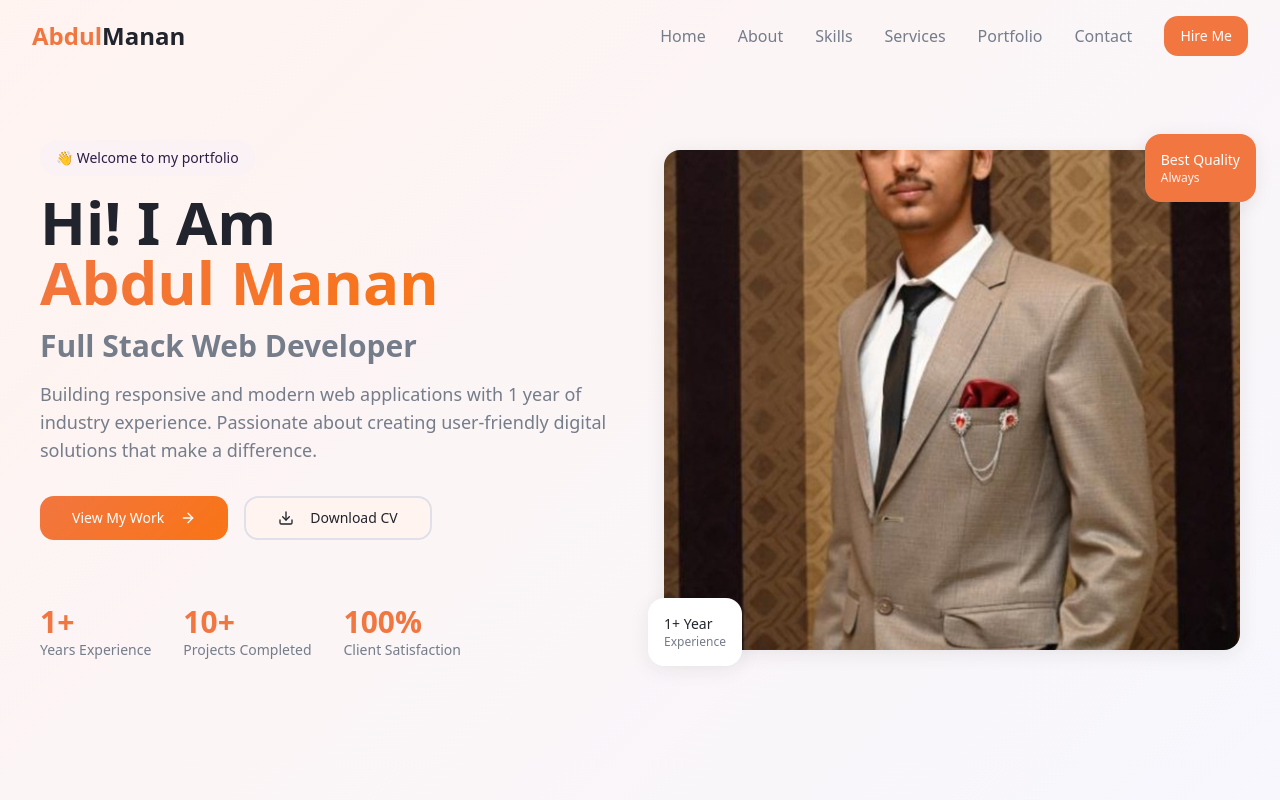
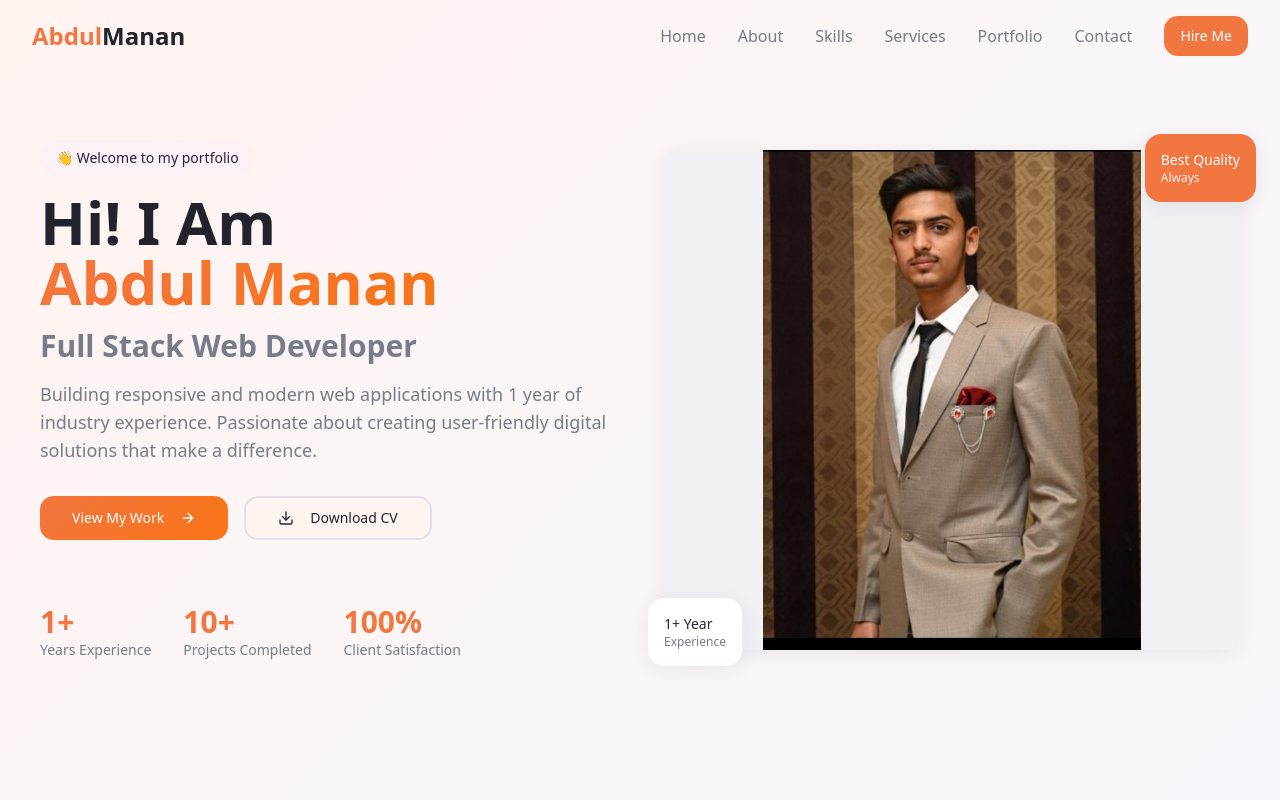
Before and after one commit to Manan123-stack/abdulportfolio, a React (Vite) app: page / in a window 1280 px wide. Shown: the top 800 px of the page. Built offline with nearby package versions, Linux system fonts and the light colour scheme.

Commit message:
Center profile picture
Center the profile picture in the hero section to ensure the full image is visible within its container.

```diff
--- a/src/components/HeroSection.tsx
+++ b/src/components/HeroSection.tsx
@@ -69,11 +69,11 @@ const HeroSection = () => {
           {/* Right Content - Image */}
           <div className="relative">
             <div className="relative">
-              <div className="w-full h-[500px] rounded-lg overflow-hidden shadow-portfolio">
+              <div className="w-full h-[500px] rounded-lg overflow-hidden shadow-portfolio bg-muted flex items-center justify-center">
                 <img
                   src={heroImage}
                   alt="Abdul Manan - Full Stack Web Developer"
-                  className="w-full h-full object-cover"
+                  className="w-full h-full object-contain"
                 />
               </div>
 
```
